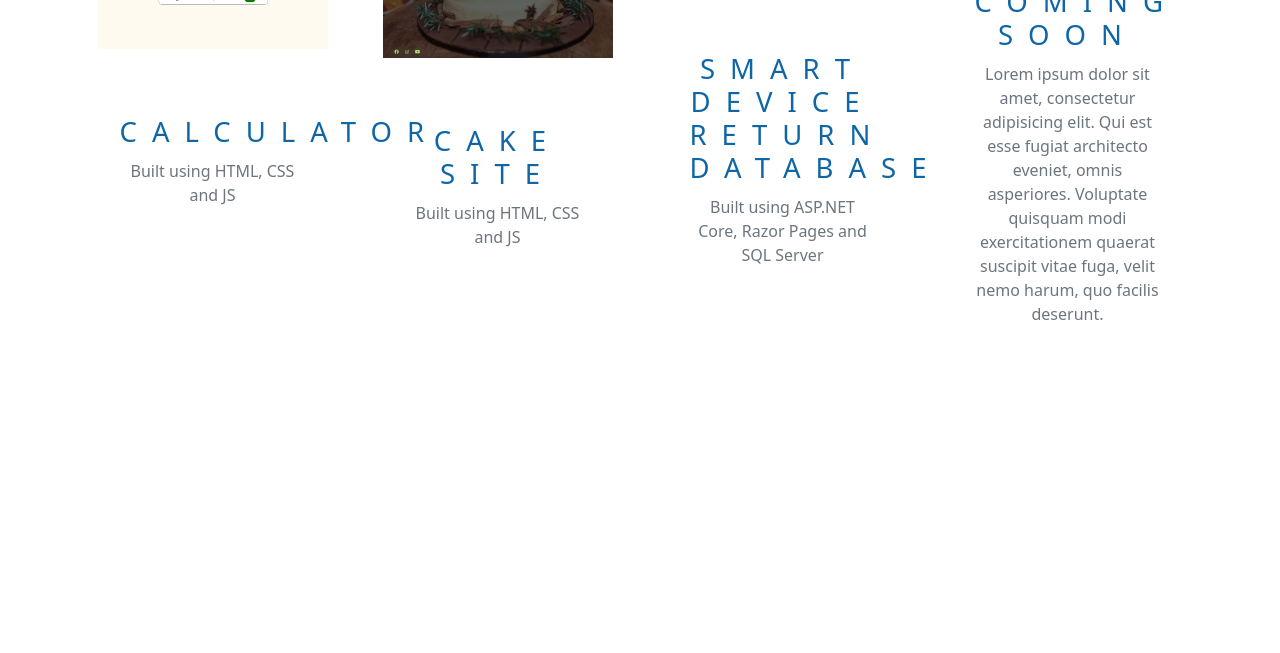
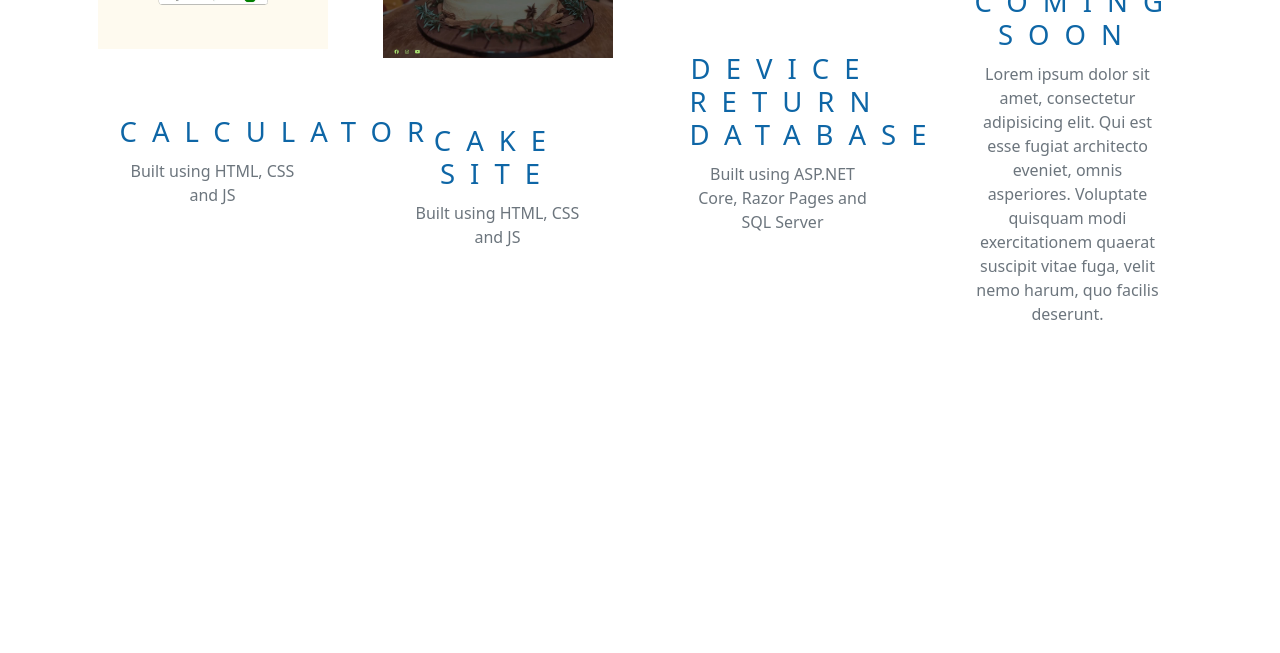
Before and after one commit to Kiro-T/Kiro-T.github.io, a plain HTML site: page index.html in a window 1280 px wide. Shown: the part 3586-4239 px from the top of the page. Drawn offline with Linux system fonts and the light colour scheme; animation ran at ten frames a second; a web font is replaced by a local one.

Commit message:
Update index.html

```diff
--- a/index.html
+++ b/index.html
@@ -181,7 +181,7 @@
                     <img src="./Video website project/SmartDeviceReturn.png" alt="project-3">
                   </div>
                   <div class="card-body text-center">
-                    <h5 class="card-title text-uppercase font-NotoSerifJP">Smart device Return database</h5>
+                    <h5 class="card-title text-uppercase font-NotoSerifJP">Device Return database</h5>
                     <p class="card-text text-secondary">
                       Built using ASP.NET Core, Razor Pages and SQL Server
                     </p>
```
